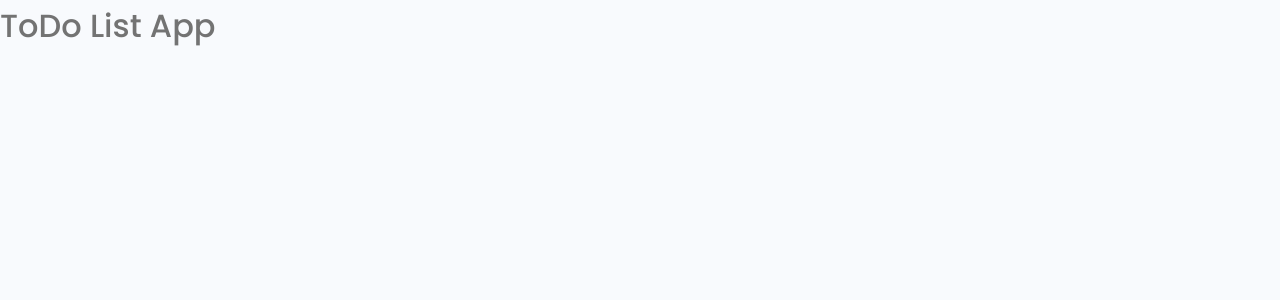
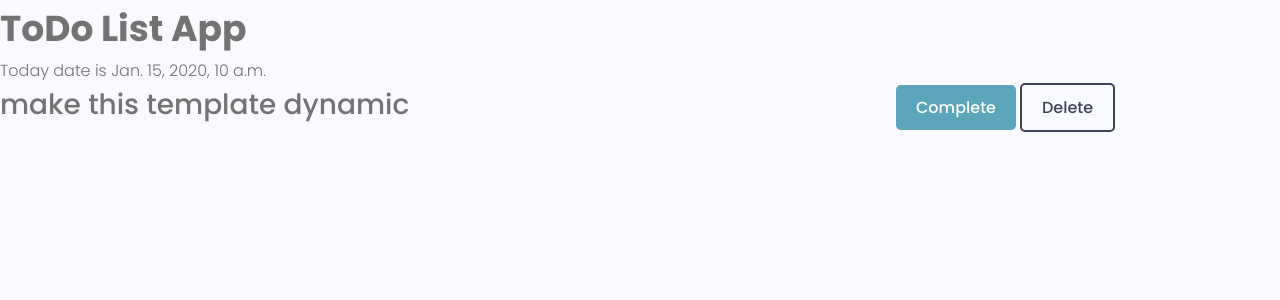
Before and after one commit to HyunGom/todolist, a Django app: template tdl/templates/tdl/index.html in a window 1280 px wide. Shown: the top 300 px of the page. Run offline with Django 4.2, Linux system fonts and the light colour scheme; the template is opened without the code that fills it: most values are stand-ins (such as "Sample title", 1, 10 or a date in 2020).

Commit message:
template initial and static

```diff
--- a/tdl/templates/tdl/index.html
+++ b/tdl/templates/tdl/index.html
@@ -2,6 +2,18 @@
 
 {% block content %}
 
-<h3>ToDo List App</h3>
+<h2>ToDo List App</h2>
+
+<p>Today date is {{today}} </p>
+
+<div class="layout">
+    <div class="column column--2of3">
+        <h4>make this template dynamic</h4>
+    </div>
+    <div class="column column--1of3">
+        <button class="btn btn--main">Complete</button>
+        <button class="btn btn--sub--outline">Delete</button>
+    </div>
+</div>
 
 {% endblock %}
```
Also changed, not shown: tdl/views.py (+8 -2 lines).
